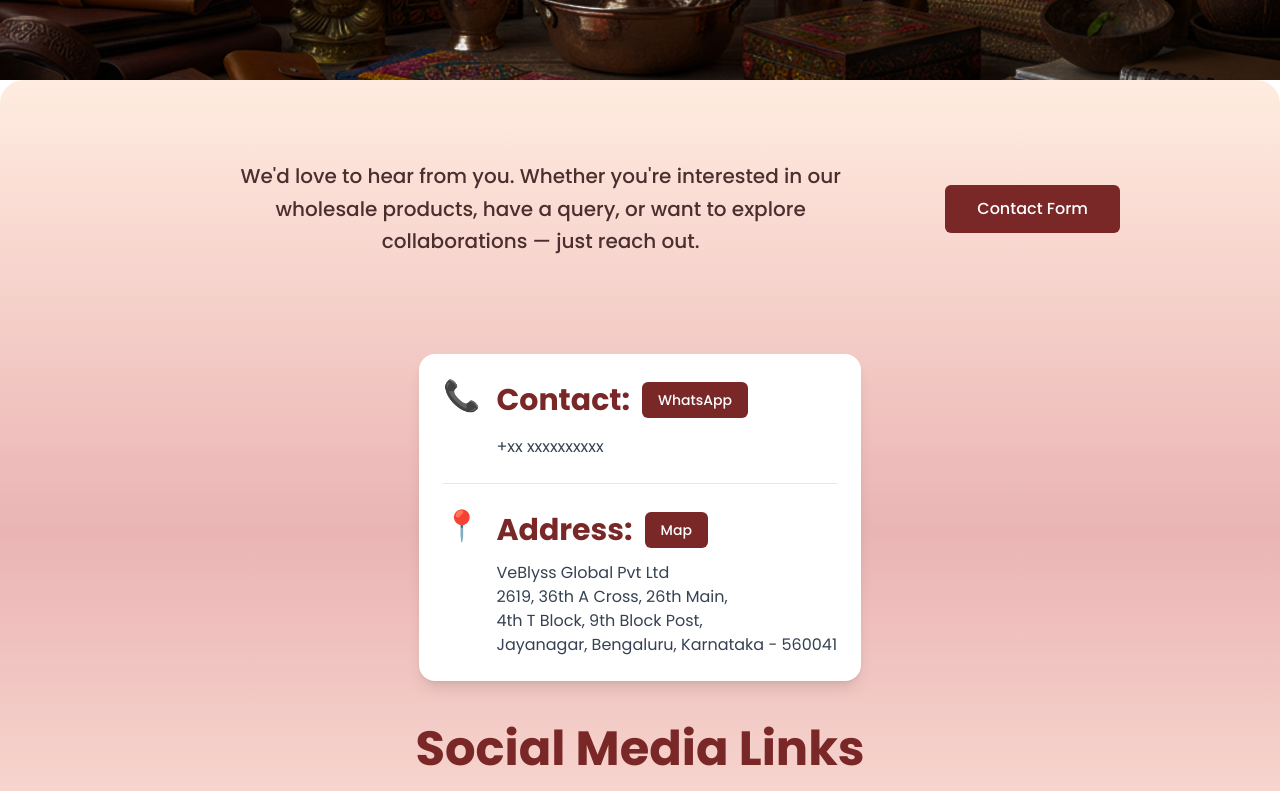
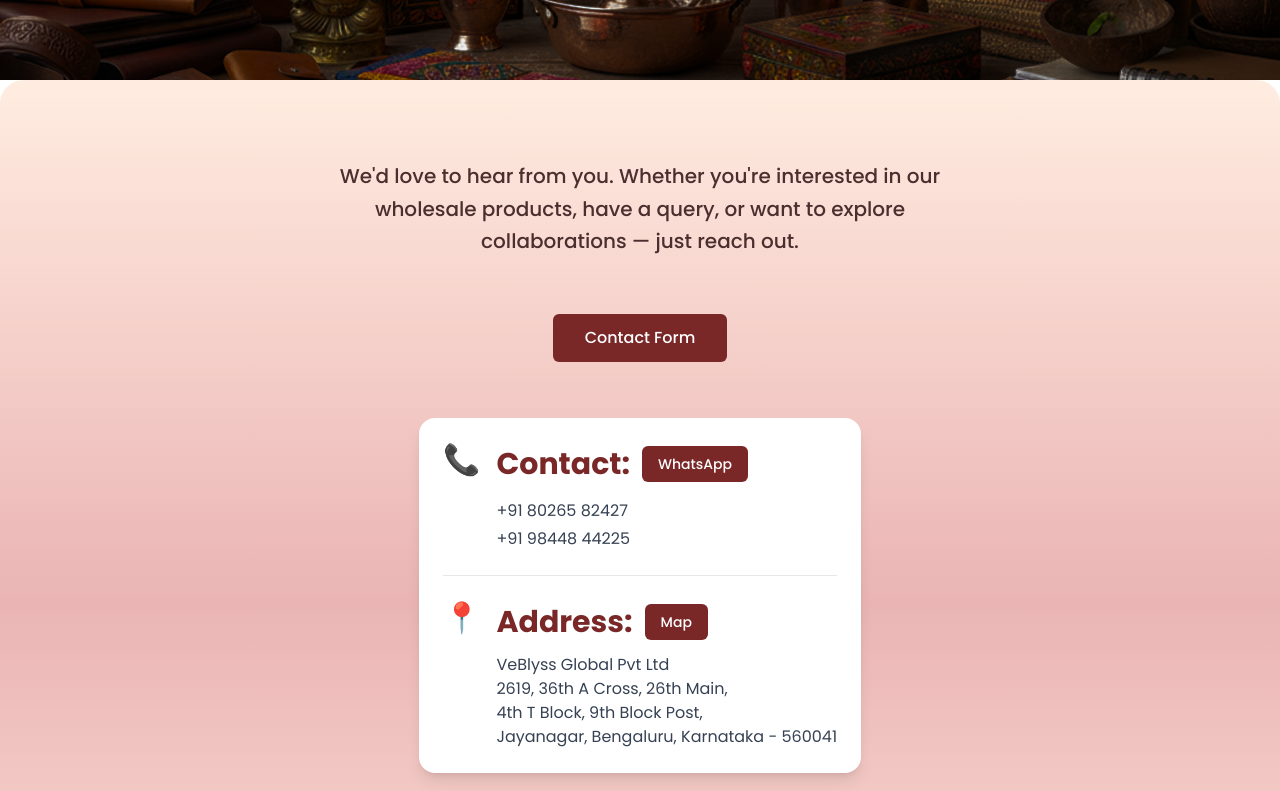
Before and after one commit to SamarthPD-21/Veblyss, a Next.js app in the folder client/: page /contact in a window 1280 px wide. Shown: the part 420-1211 px from the top of the page. Built offline with nearby package versions, Linux system fonts and the light colour scheme.

Commit message:
contact page ui changes

```diff
--- a/client/src/app/contact/page.tsx
+++ b/client/src/app/contact/page.tsx
@@ -26,8 +26,8 @@ export default function ContactPage() {
       {/* Content: Pink panel + cards */}
       <div className="md:px-32 px-4 mx-auto py-12 bg-gradient-to-b from-[#FFECE0] via-[#EAB4B4] to-[#FFECE0] rounded-3xl shadow-lg flex flex-col gap-8">
         {/* Intro area */}
-        <div className="w-full bg-transparent rounded-xl md:p-8 flex flex-col md:flex-row items-center gap-6">
-          <p className="text-center text-[#4b2f2f] max-w-2xl mx-auto text-base leading-relaxed font-medium text-xl">
+        <div className="w-full bg-transparent rounded-xl md:p-8 flex flex-col items-center gap-14">
+          <p className="text-center text-[#4b2f2f] max-w-2xl mx-auto leading-relaxed font-medium text-xl">
             We&apos;d love to hear from you. Whether you&apos;re interested in
             our wholesale products, have a query, or want to explore
             collaborations — just reach out.
@@ -36,10 +36,7 @@ export default function ContactPage() {
           <div className="w-full md:w-auto flex justify-center md:justify-end">
             <ContactForm />
           </div>
-        </div>
-        {/* Cards row */}
-        <div className="mt-8 flex flex-col items-center">
-          {/* Contact card */}
+
           <div className="rounded-2xl w-fit p-6 bg-white shadow-lg flex flex-col justify-between">
             <div className="flex items-start gap-4">
               <div className="text-3xl">📞</div>
@@ -48,7 +45,8 @@ export default function ContactPage() {
                   <h3 className="font-bold text-[30px] text-[#792727]">Contact:</h3>
                   <WhatsappButton />
                 </div>
-                <p className="mt-3 text-gray-700 text-base">+xx xxxxxxxxxx</p>
+                <p className="mt-3 text-gray-700 text-base">+91 80265 82427</p>
+                <p className="mt-1 text-gray-700 text-base">+91 98448 44225</p>
               </div>
             </div>
 
@@ -76,7 +74,7 @@ export default function ContactPage() {
 
           {/* Social card */}
           <div className="rounded-2xl  p-8 flex flex-col items-center text-center">
-            <h3 className="md:text-[48px] text-[26px] font-bold text-[#792727] mb-2">
+            <h3 className="text-[26px] md:text-3xl font-bold text-[var(--button-red)] text-center mb-2">
               Social Media Links
             </h3>
             <div className="grid md:grid-cols-4 grid-cols-2 items-center gap-6 ">
```
